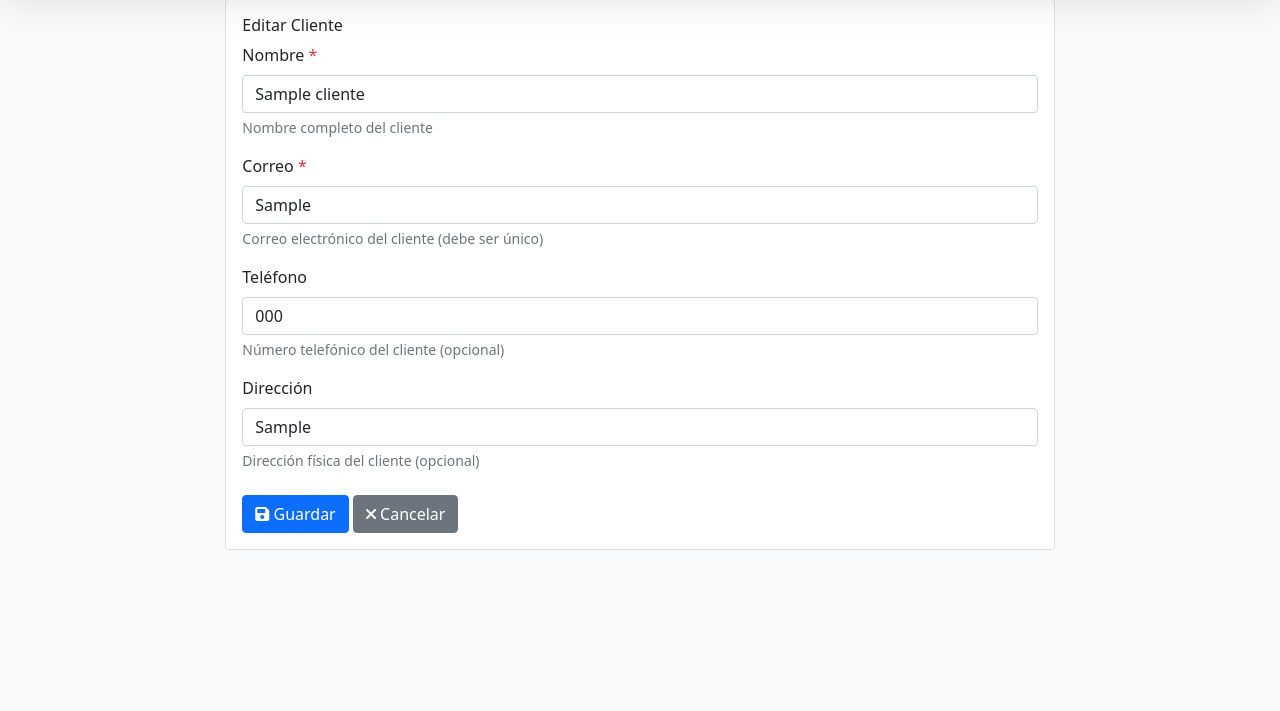
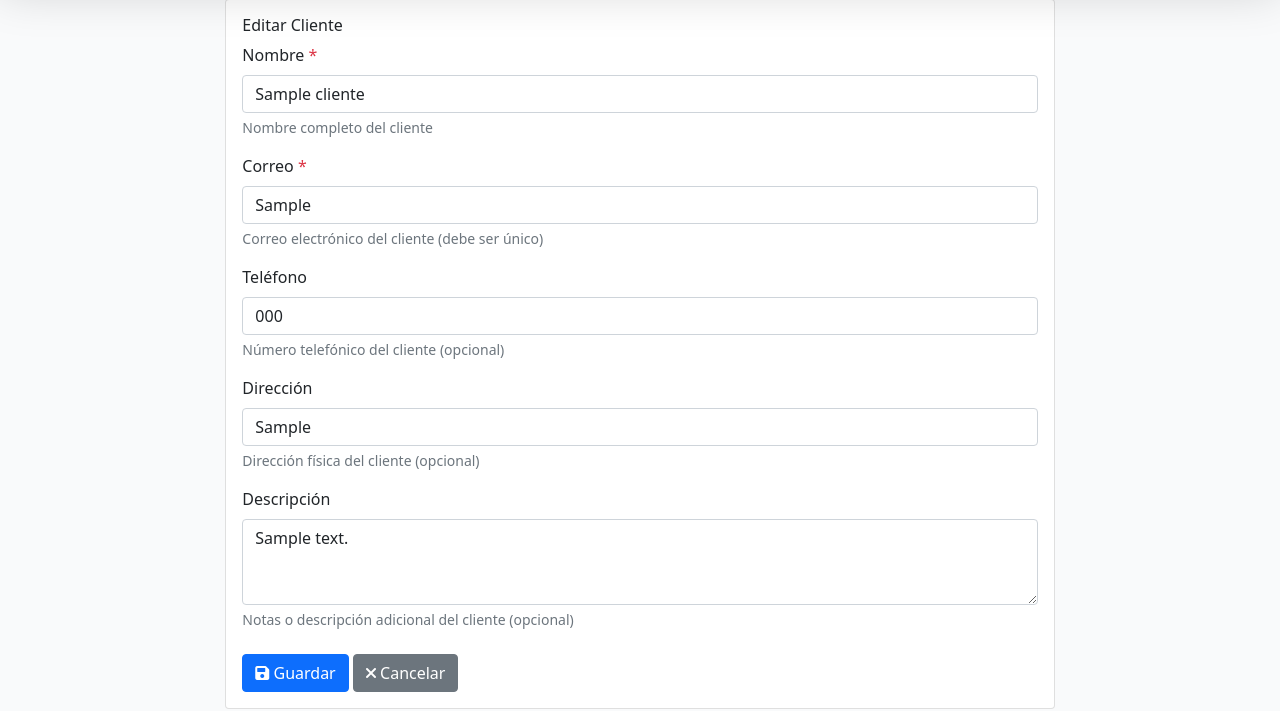
Before and after one commit to JuanJo2804/QuotationProject86, a Django app: page /crud/clientes/1/editar/ in a window 1280 px wide. Shown: the part 89-800 px from the top of the page. Run offline with Django 5.2, Linux system fonts and the light colour scheme; tables that the repository leaves empty hold one stand-in row (values such as "Sample post"); some libraries are stand-ins or nearby versions.

```diff
--- /dev/null
+++ b/Filterss/quotation_filter_form.py
@@ -0,0 +1,4 @@
+from django import forms
+
+class QuotationFilterForm(forms.Form):
+    start_date = forms.DateField(label='Fecha Creación', required=False, widget=forms.DateInput(attrs={'type': 'date'}))
--- a/interfaz_crud/forms.py
+++ b/interfaz_crud/forms.py
@@ -5,10 +5,11 @@ class ClienteForm(forms.ModelForm):
     """Formulario para crear y editar clientes."""
     class Meta:
         model = Cliente
-        fields = ['nombre', 'correo', 'telefono', 'direccion']
+        fields = ['nombre', 'correo', 'telefono', 'direccion', 'descripcion'] # Añadimos 'descripcion'
         widgets = {
             'nombre': forms.TextInput(attrs={'class': 'form-control', 'placeholder': 'Nombre completo'}),
             'correo': forms.EmailInput(attrs={'class': 'form-control', 'placeholder': 'correo@ejemplo.com'}),
-            'telefono': forms.TextInput(attrs={'class': 'form-control', 'placeholder': 'Teléfono'}) ,
+            'telefono': forms.TextInput(attrs={'class': 'form-control', 'placeholder': 'Teléfono'}),
             'direccion': forms.TextInput(attrs={'class': 'form-control', 'placeholder': 'Dirección (calle, número, ciudad)'}),
+            'descripcion': forms.Textarea(attrs={'class': 'form-control', 'placeholder': 'Descripción adicional...', 'rows': 3}), # Añadimos widget para 'descripcion'
         }
--- a/interfaz_crud/models.py
+++ b/interfaz_crud/models.py
@@ -27,6 +27,12 @@ class Cliente(models.Model):
         blank=True,
         help_text="Dirección física del cliente (opcional)"
     )
+    descripcion = models.TextField(
+        "Descripción",
+        null=True,
+        blank=True,
+        help_text="Notas o descripción adicional del cliente (opcional)"
+    )
     fecha_registro = models.DateTimeField(
         "Fecha de registro",
         auto_now_add=True,
--- a/interfaz_crud/templates/interfaz_crud/cliente_form.html
+++ b/interfaz_crud/templates/interfaz_crud/cliente_form.html
@@ -13,23 +13,85 @@
                 <form method="post" novalidate>
                     {% csrf_token %}
 
-                    {% for field in form %}
                     <div class="mb-3">
-                        <label for="{{ field.id_for_label }}" class="form-label">
-                            {{ field.label }}
-                            {% if field.field.required %}
+                        <label for="{{ form.nombre.id_for_label }}" class="form-label">
+                            {{ form.nombre.label }}
+                            {% if form.nombre.field.required %}
                                 <span class="text-danger">*</span>
                             {% endif %}
                         </label>
-                        {{ field.errors }}
-                        {{ field }}
-                        {% if field.help_text %}
+                        {{ form.nombre.errors }}
+                        {{ form.nombre }}
+                        {% if form.nombre.help_text %}
                             <div class="form-text text-muted">
-                                {{ field.help_text }}
+                                {{ form.nombre.help_text }}
                             </div>
                         {% endif %}
                     </div>
-                    {% endfor %}
+
+                    <div class="mb-3">
+                        <label for="{{ form.correo.id_for_label }}" class="form-label">
+                            {{ form.correo.label }}
+                            {% if form.correo.field.required %}
+                                <span class="text-danger">*</span>
+                            {% endif %}
+                        </label>
+                        {{ form.correo.errors }}
+                        {{ form.correo }}
+                        {% if form.correo.help_text %}
+                            <div class="form-text text-muted">
+                                {{ form.correo.help_text }}
+                            </div>
+                        {% endif %}
+                    </div>
+
+                    <div class="mb-3">
+                        <label for="{{ form.telefono.id_for_label }}" class="form-label">
+                            {{ form.telefono.label }}
+                            {% if form.telefono.field.required %}
+                                <span class="text-danger">*</span>
+                            {% endif %}
+                        </label>
+                        {{ form.telefono.errors }}
+                        {{ form.telefono }}
+                        {% if form.telefono.help_text %}
+                            <div class="form-text text-muted">
+                                {{ form.telefono.help_text }}
+                            </div>
+                        {% endif %}
+                    </div>
+
+                    <div class="mb-3">
+                        <label for="{{ form.direccion.id_for_label }}" class="form-label">
+                            {{ form.direccion.label }}
+                            {% if form.direccion.field.required %}
+                                <span class="text-danger">*</span>
+                            {% endif %}
+                        </label>
+                        {{ form.direccion.errors }}
+                        {{ form.direccion }}
+                        {% if form.direccion.help_text %}
+                            <div class="form-text text-muted">
+                                {{ form.direccion.help_text }}
+                            </div>
+                        {% endif %}
+                    </div>
+
+                    <div class="mb-3">
+                        <label for="{{ form.descripcion.id_for_label }}" class="form-label">
+                            {{ form.descripcion.label }}
+                            {% if form.descripcion.field.required %}
+                                <span class="text-danger">*</span>
+                            {% endif %}
+                        </label>
+                        {{ form.descripcion.errors }}
+                        {{ form.descripcion }}
+                        {% if form.descripcion.help_text %}
+                            <div class="form-text text-muted">
+                                {{ form.descripcion.help_text }}
+                            </div>
+                        {% endif %}
+                    </div>
 
                     <div class="mt-4">
                         <button type="submit" class="btn btn-primary">
--- a/interfaz_crud/templates/interfaz_crud/cliente_list.html
+++ b/interfaz_crud/templates/interfaz_crud/cliente_list.html
@@ -35,6 +35,7 @@
                 <th>Nombre</th>
                 <th>Correo</th>
                 <th>Teléfono</th>
+                <th>Descripción</th> <!-- Nueva columna para la descripción -->
                 <th>Fecha Registro</th>
                 <th>Acciones</th>
             </tr>
@@ -49,6 +50,7 @@
                 </td>
                 <td>{{ cliente.correo }}</td>
                 <td>{{ cliente.telefono }}</td>
+                <td>{{ cliente.descripcion|default:"N/A" }}</td> <!-- Mostrar descripción -->
                 <td>{{ cliente.fecha_registro|date:"d/m/Y" }}</td>
                 <td>
                     <a href="{% url 'interfaz_crud:detalle_cliente' cliente.pk %}" class="btn btn-sm btn-info" title="Ver detalles">
--- a/quotation_project/settings.py
+++ b/quotation_project/settings.py
@@ -87,9 +87,9 @@ WSGI_APPLICATION = 'quotation_project.wsgi.application'
 DATABASES = {
     'default': {
         'ENGINE': 'django.db.backends.postgresql',
-        'NAME': 'crud_quotation',
-        'USER': 'quotation_admin',
-        'PASSWORD': '123',  # Cambia esto por la contraseña que elegiste
+        'NAME': 'Crud_QuotationDB',
+        'USER': 'postgres',
+        'PASSWORD': '',  # Cambia esto por la contraseña que elegiste
         'HOST': 'localhost',
         'PORT': '5432',
     }
```
Also changed, not shown: Filterss/documentation.txt (added, +39 -0 lines), interfaz_crud/templates/interfaz_crud/cliente_detail.html (+12 -4 lines), interfaz_crud/templates/interfaz_crud/cotizacion_calcular.html (+8 -12 lines), interfaz_crud/templates/interfaz_crud/cotizacion_list.html (+13 -26 lines), quotations/templates/paginas/lista_cotizaciones.html (+8 -0 lines), quotations/views.py (+22 -3 lines), interfaz_crud/migrations/0005_cliente_descripcion.py (added).
